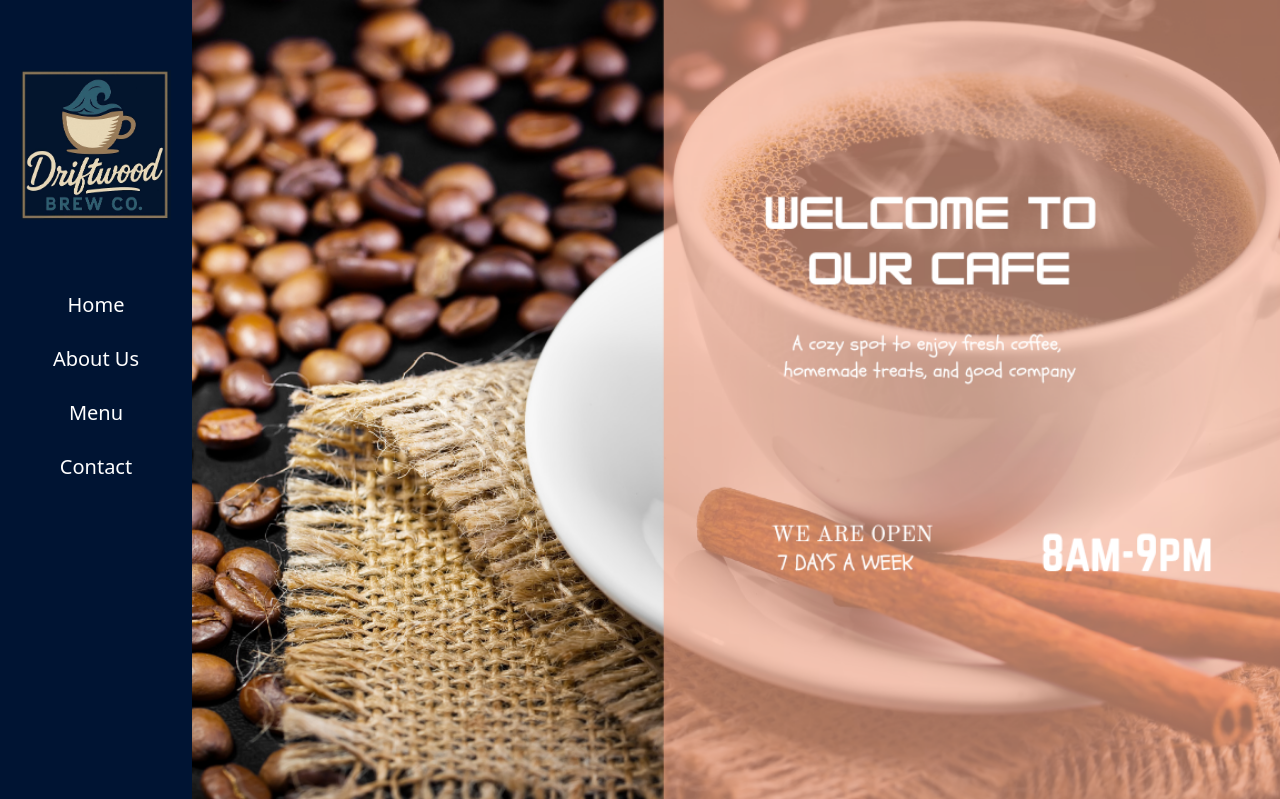
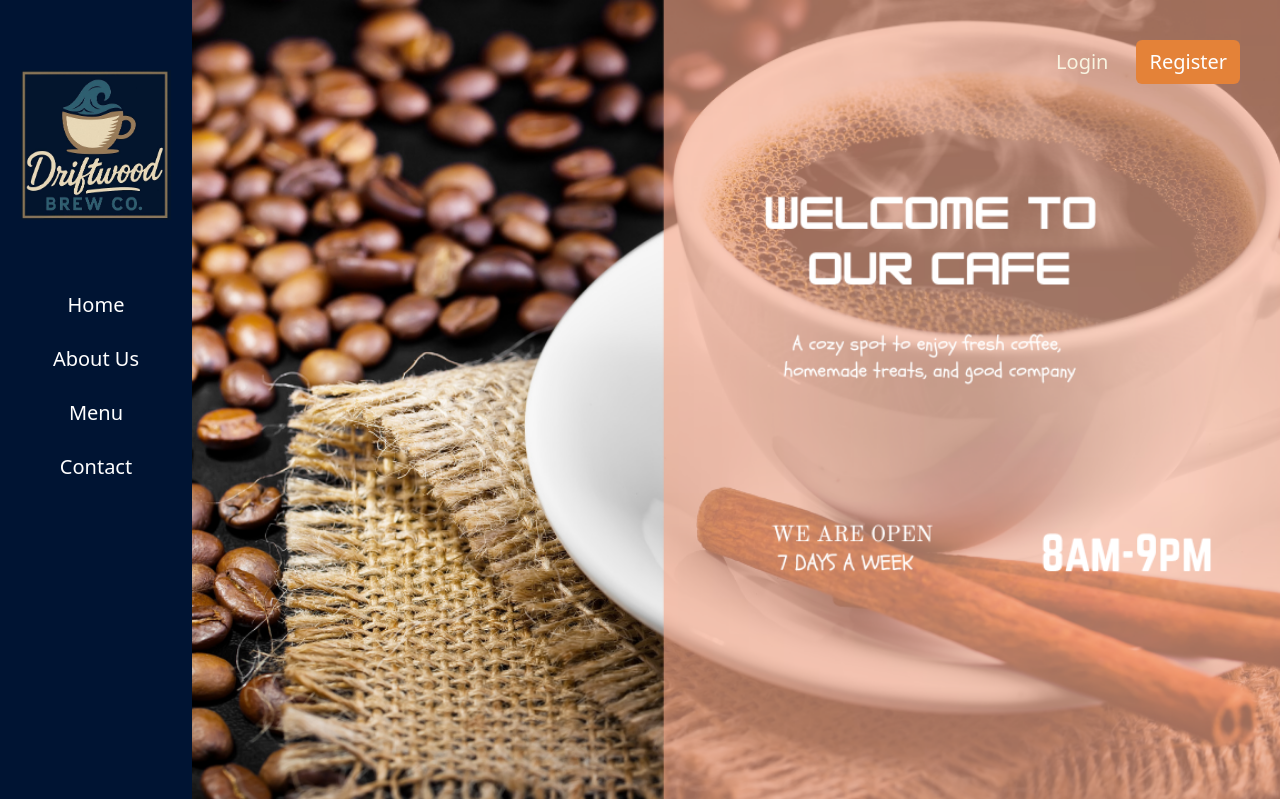
Before and after one commit to dwaynxz/coffee-shop-website, a Flask app: page / in a window 1280 px wide. Shown: the top 799 px of the page. Run offline with Flask 3, Linux system fonts and the light colour scheme.

Commit message:
add styled buttons for login and register

```diff
--- a/Static/style.css
+++ b/Static/style.css
@@ -1,5 +1,8 @@
 body {
   margin: 0;
+}
+.main-div {
+    position: relative;
 }
 a {
   color: white;
@@ -234,3 +237,32 @@ font: Lato;
 .back-to-home-btn:hover {
 background-color: #6F4E37;
 }
+.user-actions {
+    position: absolute;
+    top: 40px;
+    right: 40px;
+    z-index: 10;
+    display: flex;
+    gap: 15px;
+    align-items: center;
+}
+.btn-register:link, .btn-register:visited, .btn-register:hover, .btn-register:active {
+    text-decoration: none;
+    color: #FFFFFF;
+    background-color: #E48238;
+    font-weight: 400;
+    font-size: 20px;
+}
+.btn-register:hover, .btn-register:active {
+    background-color: #CC6A20;
+}
+.btn-login:link, .btn-login:visited, .btn-login:hover, .btn-login:active {
+    color: #F8F4E1;
+    text-decoration: none;
+    font-weight: 400;
+    font-size: 20px;
+}
+.btn-login:hover, .btn-login-active {
+    background-color: #F8F4E1;
+    color: #001433;
+}
--- a/Templates/base.html
+++ b/Templates/base.html
@@ -10,6 +10,10 @@
 </head>
 <body>
     <div class="main-div">
+        <div class="user-actions">
+          <a href="#" class="btn btn-login">Login</a>
+          <a href="#" class="btn btn-register">Register</a>
+      </div>
       <div class="left">
         <img id="logo" src="{{ url_for('static', filename='images/logo.jpeg') }}" alt="Logo" />
         <nav>
```
Also changed, not shown: menu.py (line endings or trailing spaces).
